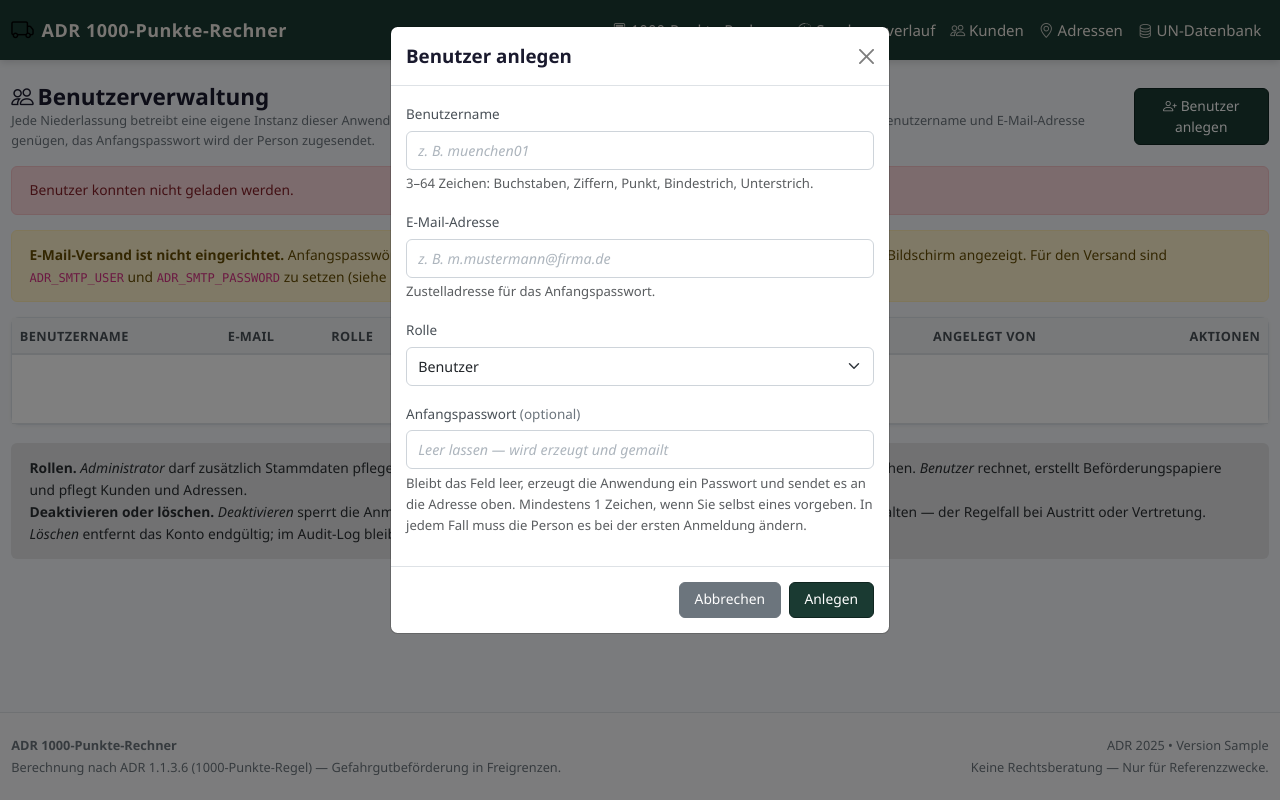
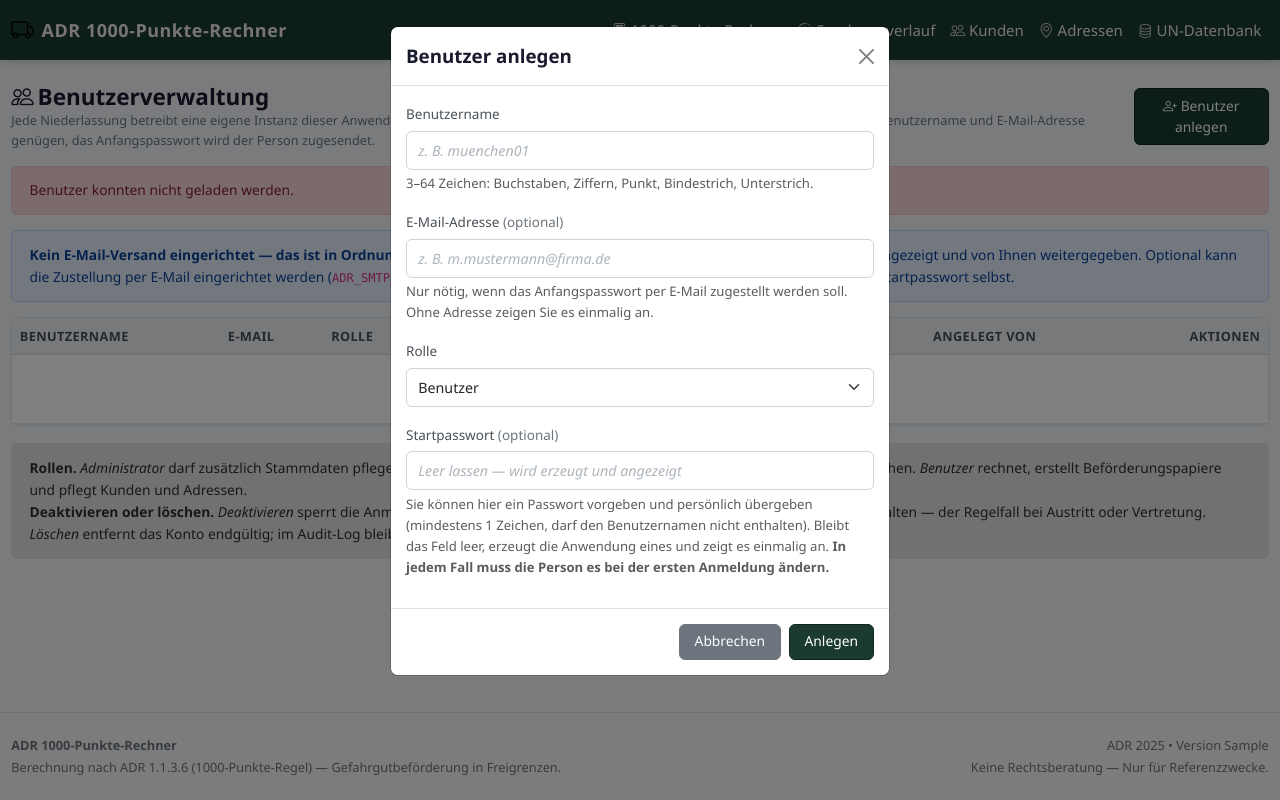
Before and after one commit to Kissberg/adr-rechner, a Python web app: template templates/benutzer.html in a window 1280 px wide, after a click on "Benutzer anlegen". Run offline with Jinja, Linux system fonts and the light colour scheme; the template is opened without the code that fills it: most values are stand-ins (such as "Sample title", 1, 10 or a date in 2020).

Commit message:
v4.1 Nachbesserung: Startpasswort optional vorgeben, E-Mail und Mailserver optional
- POST /api/users verlangt nur noch Benutzername + Rolle. Das Startpasswort
  kann der Administrator vorgeben (policy-geprueft); bleibt es leer, erzeugt
  die Anwendung eines und zeigt es einmalig an.
- E-Mail-Adresse ist optional und nachtraeglich korrigierbar oder leerbar
  (PUT /api/users/<id> {"email": ...}, Auditeintrag). Leerer Wert darf die
  Validierung nicht ausloesen.
- mailer.py wird nur noch benutzt, wenn eine Adresse vorhanden UND der
  Versand konfiguriert ist; sonst wird gar nicht zugestellt (kein
  Fehlertext in der Oberflaeche). Ein Mailserver ist damit optional.
- Oberflaeche: neutrales Info-Banner, Feld "Startpasswort (optional)",
  Umschlag-Button + Modal fuer die E-Mail-Adresse.
- Tests: 136 (vorher 130) — Konto ohne E-Mail, vorgegebenes Passwort,
  Wechsel beim ersten Login, E-Mail-Korrektur/-Pruefung/-Leerung.
- README/DSGVO an die neue Mechanik angepasst.

```diff
--- a/static/js/benutzer.js
+++ b/static/js/benutzer.js
@@ -109,6 +109,13 @@ function render(users) {
             'title="Rolle ändern zu ' + (nextRole === 'admin' ? 'Administrator' : 'Benutzer') + '"' +
             (u.is_self ? ' disabled' : '') + '>' +
             '<i class="bi bi-arrow-left-right"></i></button>'
+        );
+
+        actions.push(
+            '<button class="btn btn-sm btn-outline-info me-1" ' +
+            'data-act="email" data-id="' + u.id + '" data-name="' + esc(u.username) + '" ' +
+            'data-email="' + esc(u.email || '') + '" title="E-Mail-Adresse ändern">' +
+            '<i class="bi bi-envelope"></i></button>'
         );
 
         actions.push(
@@ -269,6 +276,35 @@ document.getElementById('delDo')?.addEventListener('click', async function () {
     delTarget = null;
 });
 
+/* E-Mail-Adresse ändern (Zustelladresse des Anfangspassworts) */
+let mailTarget = null;
+
+document.getElementById('mailSave')?.addEventListener('click', async function () {
+    if (!mailTarget) return;
+    const box = document.getElementById('mailAlert');
+    box.classList.add('d-none');
+
+    this.disabled = true;
+    const result = await api('/api/users/' + mailTarget.id, {
+        method: 'PUT',
+        body: JSON.stringify({email: document.getElementById('mailValue').value.trim()})
+    });
+    this.disabled = false;
+
+    if (!result.ok) {
+        showAlert(box, 'danger', result.data.error || 'Speichern fehlgeschlagen.');
+        return;
+    }
+
+    bootstrap.Modal.getInstance(document.getElementById('mailModal')).hide();
+    await loadUsers();
+    showAlert(document.getElementById('pageAlert'), 'success',
+              'E-Mail-Adresse für „' + mailTarget.name + '“ ist jetzt '
+              + (result.data.email ? result.data.email : 'nicht hinterlegt')
+              + '.');
+    mailTarget = null;
+});
+
 document.getElementById('showPwCopy')?.addEventListener('click', function () {
     const input = document.getElementById('showPwValue');
     input.select();
@@ -291,6 +327,15 @@ document.getElementById('userRows')?.addEventListener('click', async function (e
         document.getElementById('pwAlert2').classList.add('d-none');
         document.getElementById('pwValue').value = '';
         new bootstrap.Modal(document.getElementById('pwModal')).show();
+        return;
+    }
+
+    if (act === 'email') {
+        mailTarget = {id: id, name: name};
+        document.getElementById('mailUser').textContent = name;
+        document.getElementById('mailValue').value = btn.dataset.email || '';
+        document.getElementById('mailAlert').classList.add('d-none');
+        new bootstrap.Modal(document.getElementById('mailModal')).show();
         return;
     }
 
--- a/templates/benutzer.html
+++ b/templates/benutzer.html
@@ -19,12 +19,13 @@
 <div id="pageAlert" class="alert d-none"></div>
 
 {% if not mail_configured %}
-<div class="alert alert-warning">
-    <strong>E-Mail-Versand ist nicht eingerichtet.</strong>
-    Anfangspasswörter können deshalb nicht zugesendet werden; sie werden
-    einmalig auf dem Bildschirm angezeigt. Für den Versand sind
-    <code>ADR_SMTP_USER</code> und <code>ADR_SMTP_PASSWORD</code> zu setzen
-    (siehe Handbuch).
+<div class="alert alert-info">
+    <strong>Kein E-Mail-Versand eingerichtet — das ist in Ordnung.</strong>
+    Anfangspasswörter werden beim Anlegen einmalig auf dem Bildschirm
+    angezeigt und von Ihnen weitergegeben. Optional kann die Zustellung per
+    E-Mail eingerichtet werden (<code>ADR_SMTP_USER</code> und
+    <code>ADR_SMTP_PASSWORD</code>, siehe Handbuch); dann erhält die Person
+    ihr Startpasswort selbst.
 </div>
 {% endif %}
 
@@ -84,12 +85,16 @@
                     </div>
                 </div>
                 <div class="mb-3">
-                    <label class="form-label" for="neuEmail">E-Mail-Adresse</label>
+                    <label class="form-label" for="neuEmail">
+                        E-Mail-Adresse <span class="text-muted">(optional)</span>
+                    </label>
                     <input type="email" class="form-control" id="neuEmail"
                            placeholder="z. B. m.mustermann@firma.de"
                            autocomplete="off">
                     <div class="form-text">
-                        Zustelladresse für das Anfangspasswort.
+                        Nur nötig, wenn das Anfangspasswort per E-Mail
+                        zugestellt werden soll. Ohne Adresse zeigen Sie es
+                        einmalig an.
                     </div>
                 </div>
                 <div class="mb-3">
@@ -101,17 +106,18 @@
                 </div>
                 <div class="mb-3">
                     <label class="form-label" for="neuPw">
-                        Anfangspasswort <span class="text-muted">(optional)</span>
+                        Startpasswort <span class="text-muted">(optional)</span>
                     </label>
                     <input type="text" class="form-control" id="neuPw"
                            autocomplete="off"
-                           placeholder="Leer lassen — wird erzeugt und gemailt">
+                           placeholder="Leer lassen — wird erzeugt und angezeigt">
                     <div class="form-text">
-                        Bleibt das Feld leer, erzeugt die Anwendung ein
-                        Passwort und sendet es an die Adresse oben. Mindestens
-                        {{ min_password_length }} Zeichen, wenn Sie selbst
-                        eines vorgeben. In jedem Fall muss die Person es bei
-                        der ersten Anmeldung ändern.
+                        Sie können hier ein Passwort vorgeben und persönlich
+                        übergeben (mindestens {{ min_password_length }}
+                        Zeichen, darf den Benutzernamen nicht enthalten).
+                        Bleibt das Feld leer, erzeugt die Anwendung eines und
+                        zeigt es einmalig an. <strong>In jedem Fall muss die
+                        Person es bei der ersten Anmeldung ändern.</strong>
                     </div>
                 </div>
             </div>
@@ -155,6 +161,37 @@
                 <button type="button" class="btn btn-warning" id="pwReset">
                     Passwort zurücksetzen
                 </button>
+            </div>
+        </div>
+    </div>
+</div>
+
+<div class="modal fade" id="mailModal" tabindex="-1" aria-hidden="true">
+    <div class="modal-dialog">
+        <div class="modal-content">
+            <div class="modal-header">
+                <h5 class="modal-title">E-Mail-Adresse für <span id="mailUser"></span></h5>
+                <button type="button" class="btn-close" data-bs-dismiss="modal"
+                        aria-label="Schließen"></button>
+            </div>
+            <div class="modal-body">
+                <div id="mailAlert" class="alert d-none"></div>
+                <div class="mb-3">
+                    <label class="form-label" for="mailValue">E-Mail-Adresse</label>
+                    <input type="email" class="form-control" id="mailValue"
+                           autocomplete="off" placeholder="leer lassen = keine Adresse">
+                </div>
+                <p class="small text-muted mb-0">
+                    Adresse für die Zustellung von Anfangspasswörtern. Eine
+                    falsch geschriebene Adresse lässt den Versand ins Leere
+                    laufen — deshalb hier korrigierbar.
+                </p>
+            </div>
+            <div class="modal-footer">
+                <button type="button" class="btn btn-secondary" data-bs-dismiss="modal">
+                    Abbrechen
+                </button>
+                <button type="button" class="btn btn-primary" id="mailSave">Speichern</button>
             </div>
         </div>
     </div>
```
Also changed, not shown: auth.py (+54 -25 lines), tests/test_user_management.py (+78 -4 lines), README.md.
